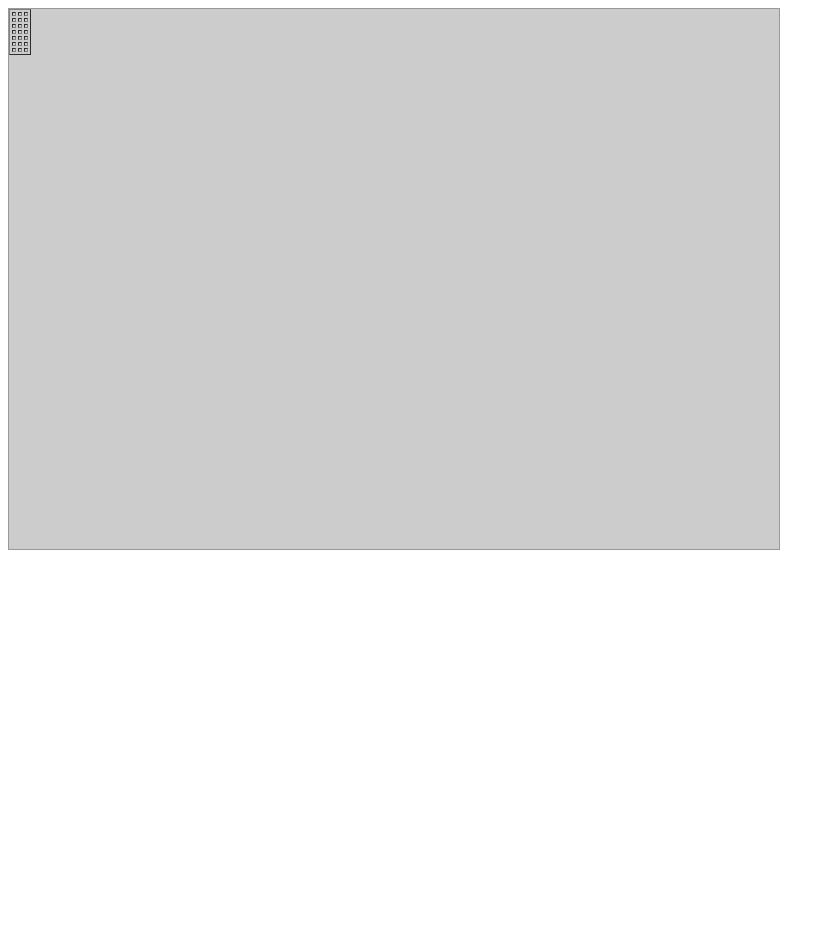
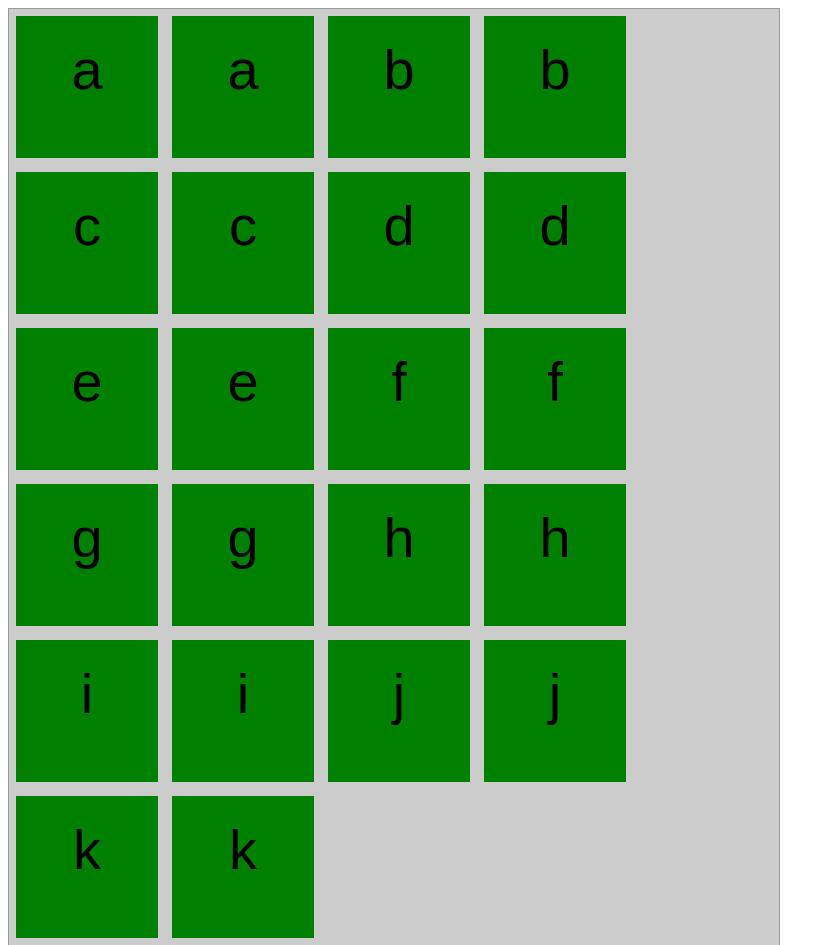
Before and after one commit to kaustly/concentration, a plain HTML site: page index.html in a window 1280 px wide. Shown: the top 945 px of the page, without its empty margins (0-835 px from the left). Before the commit the page ends 800 px from the top, so only its background shows below. Drawn offline with nearby package versions, Linux system fonts and the light colour scheme.

Commit message:
Not satisfied. What else is new.

```diff
--- a/index.html
+++ b/index.html
@@ -7,43 +7,33 @@
 </head>
 <body>
   <div id="memoryBoard">
-    <table border="1" style="100%">
-      <tr>
-        <td class="box" id = 'a' </td>
-        <td class="box" id = 'f' </td>
-        <td class="box" id = 'b' </td>
-      </tr>
-      <tr>
-        <td class="box" id = 'h' </td>
-        <td class="box" id = 'c' </td>
-        <td class="box" id = 'j' </td>
-      </tr>
-      <tr>
-        <td class="box" id = 'd' </td>
-        <td class="box" id = 'k' </td>
-        <td class="box" id = 'a' </td>
-      <tr>
-        <td class="box" id = 'c' </td>
-        <td class="box" id = 'h' </td>
-        <td class="box" id = 'b' </td>
-      </tr>
-        <td class="box" id = 'k' </td>
-        <td class="box" id = 'e' </td>
-        <td class="box" id = 'j' </td>
-      </tr>
-        <td class="box" id = 'e' </td>
-        <td class="box" id = 'i' </td>
-        <td class="box" id = 'g' </td>
-      </tr>
-      <tr>
-        <td class="box" id = 'i' </td>
-        <td class="box" id = 'f' </td>
-        <td class="box" id = 'd' </td>
-      </tr>
-    </table>
+      <div class="card"></div>
+      <div class="card"></div>
+      <div class="card"></div>
+      <div class="card"></div>
+      <div class="card"></div>
+      <div class="card"></div>
+      <div class="card"></div>
+      <div class="card"></div>
+      <div class="card"></div>
+      <div class="card"></div>
+      <div class="card"></div>
+      <div class="card"></div>
+      <div class="card"></div>
+      <div class="card"></div>
+      <div class="card"></div>
+      <div class="card"></div>
+      <div class="card"></div>
+      <div class="card"></div>
+      <div class="card"></div>
+      <div class="card"></div>
+      <div class="card"></div>
+      <div class="card"></div>
   </div>
+<script>newBoard();</script>
+</body>
+<script src="https://code.jquery.com/jquery-2.1.4.js"></script>
+<script src="script.js">
 
-</body>
-<script src="https://code.jquery.com/jquery-2.1.4.js" </script>
-<script src="script.js" </script>
+</script>
 </html>
--- a/script.js
+++ b/script.js
@@ -1,7 +1,23 @@
 var memoryCards = ['a','a','b','b','c','c','d','d','e','e','f','f','g','g','h','h','i','i','j','j','k','k'];
-var memory = [];
-var memoryIds = [];
-var cardsShown = 0;
-  function resetBoard() {
-      for(var i = 0; i < memoryCards.length;
+
+Array.prototype.memory_card_shuffle = function() {
+  var i = this.length, k, temp;
+  while(--i > 0) {
+    k = Math.floor(Math.random() * (i+1));
+    temp = this[k];
+    this[k] = this [i];
+    this [i] = temp;
   }
+}
+  for(var i= 0; i <memoryCards.length; i++) {
+    $(".card").eq(i).html(memoryCards[i]);
+  }
+function newBoard() {
+  cardsFlipped= 0;
+  var output = '';
+  memoryCards.memory_card_shuffle();
+  for(var i = 0; i < memory_cards.length; i++) {
+    output += '<div id="card_'+i+'" onclick="memoryFlipCard"(this,\''+memoryCards[i]+'\')"></div>';
+  }
+  document.getElementById('memoryBoard').innerHTML = output;
+}
--- a/style.css
+++ b/style.css
@@ -3,15 +3,15 @@ div#memoryBoard{
   background:#CCC;
   border:#999 1px solid;
   width:770px;
-  height:540px;
   padding:21px
   margin: auto;
+  overflow: auto;
 }
-div#memoryBoard > div{
-  background:
+div.card {
+  background: green;
   border: 000 1px solid;
-  width: 70px
-  height: 70px;
+  width: 100px;
+  height: 100px;
   float:left;
   margin: 7px;
   padding: 21px;
```
Also changed, not shown: 1 other file.
